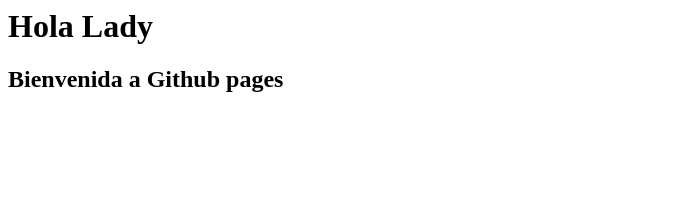
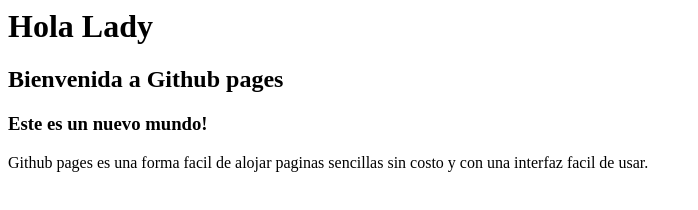
Before and after one commit to MirabaLady/1-test-githupages-full, a plain HTML site: page index.html in a window 1280 px wide. Shown: the whole page, without its empty margins (0-698 px from the left). Drawn offline with Linux system fonts and the light colour scheme.

Commit message:
index.html
modificado

```diff
--- a/index.html
+++ b/index.html
@@ -1,2 +1,4 @@
 <h1>Hola Lady</h1>
 <h2>Bienvenida a Github pages </h2>
+<h3>Este es un nuevo mundo!</h3>
+<p>Github pages es una forma facil de alojar paginas sencillas sin costo y con una interfaz facil de usar.<p>
```
